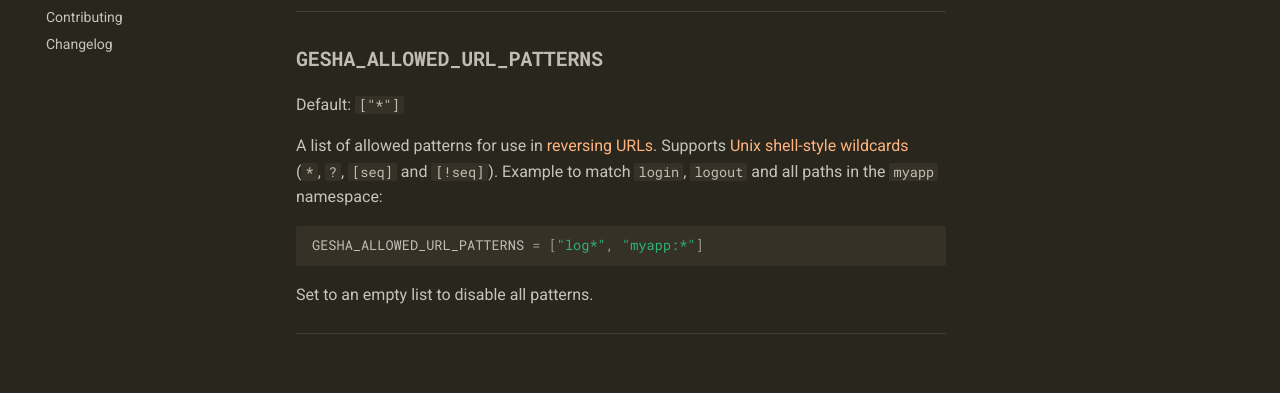
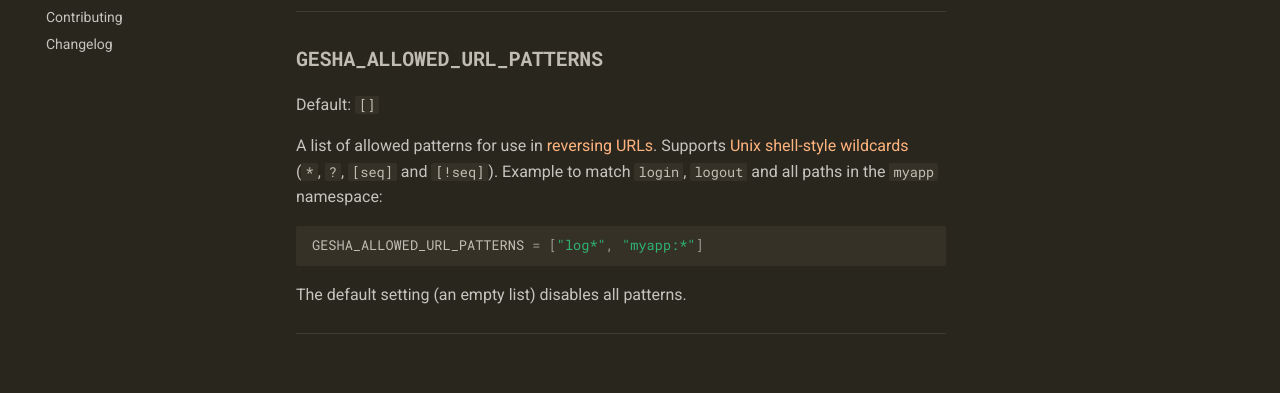
Before and after one commit to ely-as/django-gesha, an MkDocs documentation site: the page built from docs/settings.md, in a window 1280 px wide. Shown: the part 229-622 px from the top of the page. Built offline with MkDocs 1.6.1 and Material for MkDocs 9.7.7, drawn with Linux system fonts in a browser that asks for light colours; comment, search, counter and statistics services are not loaded.

Commit message:
Change GESHA_ALLOWED_URL_PATTERNS default to empty list
For security reasons it's safer to force users to specify the URL
patterns they want passed to context.

````diff
--- a/docs/settings.md
+++ b/docs/settings.md
@@ -4,7 +4,7 @@
 
 ### <pre>**GESHA_ALLOWED_URL_PATTERNS**</pre>
 
-Default: `["*"]`
+Default: `[]`
 
 A list of allowed patterns for use in [reversing URLs](../user_guide/#reverse-urls).
 Supports [Unix shell-style wildcards](https://docs.python.org/3/library/fnmatch.html)
@@ -15,6 +15,6 @@
 GESHA_ALLOWED_URL_PATTERNS = ["log*", "myapp:*"]
 ```
 
-Set to an empty list to disable all patterns.
+The default setting (an empty list) disables all patterns.
 
 ---
````
Also changed, not shown: docs/user_guide.md (+6 -6 lines), 2 other files.
